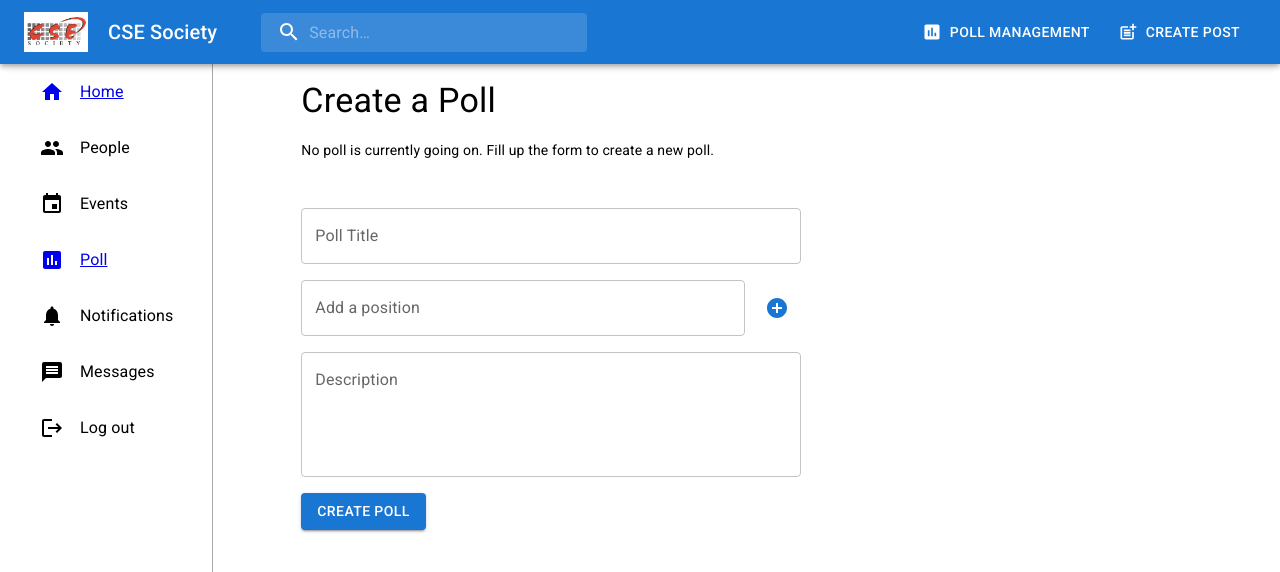
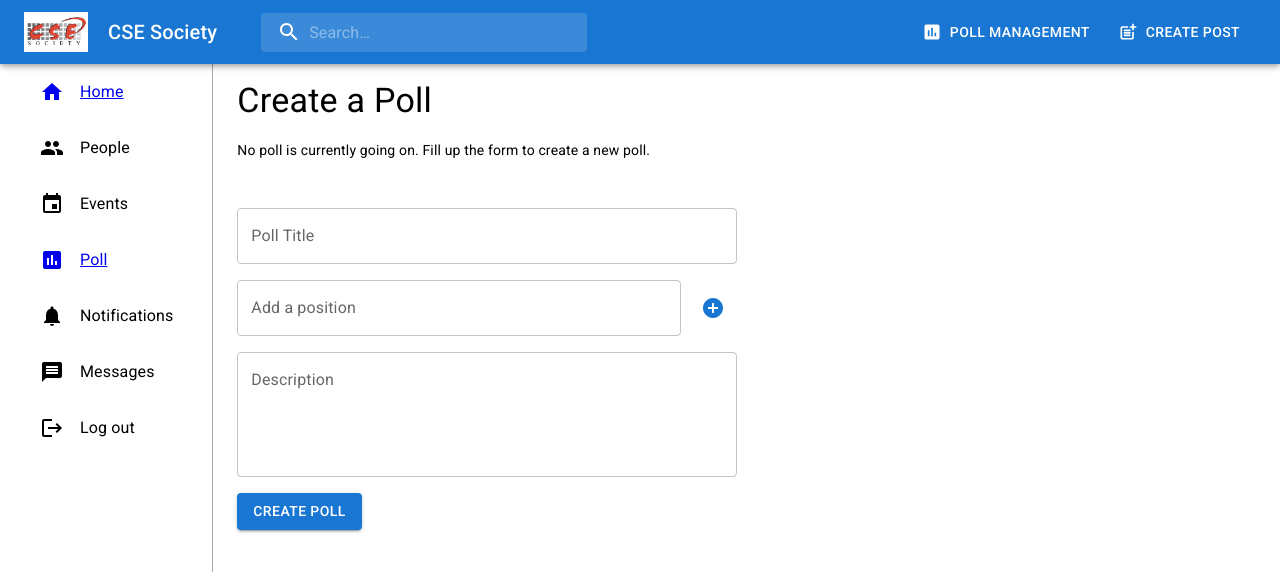
Before and after one commit to towsif45/cse-society-client, a React (Create React App) app: page /create-poll in a window 1280 px wide. Shown: the top 572 px of the page. Built offline with nearby package versions, Linux system fonts and the light colour scheme.

Commit message:
initial commit

```diff
--- a/src/components/LeftBar/LeftBar.jsx
+++ b/src/components/LeftBar/LeftBar.jsx
@@ -7,7 +7,9 @@ const ContainerLeftbar = styled(Container)(({ theme }) => ({
     //paddingRight: theme.spacing(1),
     // backgroundColor: 'yellow',
     paddingTop: theme.spacing(10),
-    position: 'fixed'
+    height: '100vh',
+    position: 'sticky',
+    top: 0
 }));
 
 const BoxItem = styled(Box)(({ theme }) => ({
--- a/src/components/Voting/Admin/CreatePollPage.jsx
+++ b/src/components/Voting/Admin/CreatePollPage.jsx
@@ -8,7 +8,6 @@ const CreatePollContainer = styled(Container)(({ theme }) => ({
     paddingTop: theme.spacing(10),
     height: '100%',
     overflow: 'auto',
-    marginLeft: theme.spacing(8)
 }));
 
 const CreatePollPage = () => {
@@ -113,7 +112,7 @@ const CreatePollPage = () => {
                     }}>
                     <BasicDatePicker />
                 </Box>
-                <Button variant="contained"> Create poll </Button>
+                <Button variant="contained" style={{marginBottom: 10}}> Create poll </Button>
             </form>
 
 
```
